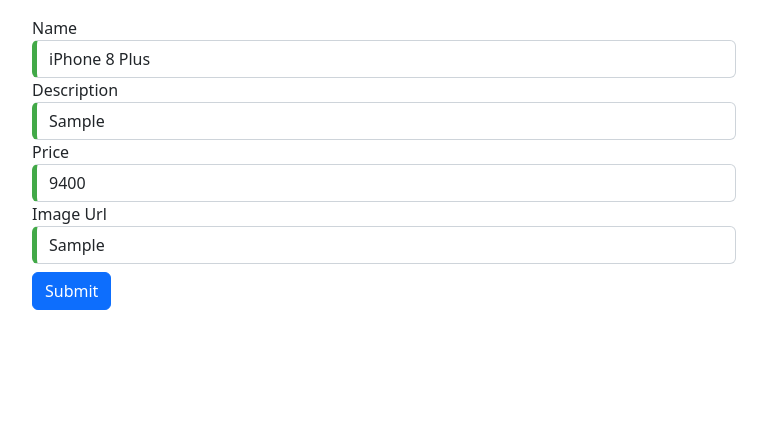
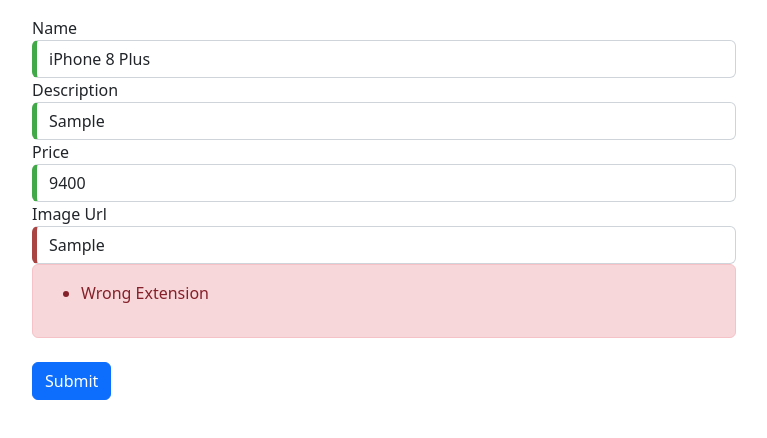
Before and after one commit to MustafaPeynirci/Angular-Development-Project, an Angular app in the folder example/: page / in a window 1280 px wide. Both pictures are taken after typing "Sample", "Sample", "Sample", "Sample" into the empty fields and a click on the button "Submit". Shown: the top 438 px of the page, without its empty margins (66-833 px from the left). Built offline with nearby package versions, Linux system fonts and the light colour scheme.

Commit message:
specific-validation-errors

```diff
--- /dev/null
+++ b/example/src/app/image.validators.ts
@@ -0,0 +1,15 @@
+import { AbstractControl, ValidationErrors } from "@angular/forms";
+
+export class ImageValidators {
+    static isValidExtension(control: AbstractControl): ValidationErrors | null {
+        const v = control.value as string
+        if (v.endsWith(".jpg") || v.endsWith(".jpeg") || v.endsWith(".png")) {
+            return null
+        }
+        else {
+            return {
+                wrongExtension: true
+            }
+        }
+    }
+}
--- a/example/src/app/product2/product2.component.html
+++ b/example/src/app/product2/product2.component.html
@@ -7,7 +7,16 @@
                         <label>Name</label>
                         <input class="form-control" formControlName="name">
                         <div *ngIf="name.touched && name.invalid" class="alert alert-danger">
-                            Name is required!
+                            <ul>
+                                <li *ngIf="name.errors['required']">
+                                    Name is required!
+                                </li>
+                                <li *ngIf="name.errors['minLength']">asdsa</li>
+
+                                <li *ngIf="name.errors['maxLength']">
+                                    Max 20 character!
+                                </li>
+                            </ul>
                         </div>
                     </div>
                     <div class="form-group">
@@ -21,6 +30,12 @@
                     <div class="form-group">
                         <label>Image Url</label>
                         <input class="form-control" formControlName="imageUrl">
+                        <div *ngIf="imageUrl.touched && imageUrl.invalid" class="alert alert-danger">
+                            <ul>
+                                <li *ngIf="imageUrl.errors['required']">Name is required!</li>
+                                <li *ngIf="imageUrl.errors['wrongExtension']">Wrong Extension</li>
+                            </ul>
+                        </div>
                     </div>
                     <button type="submit" class="btn btn-primary mt-2" (click)="updateProduct()">
                         Submit
--- a/example/src/app/product2/product2.component.ts
+++ b/example/src/app/product2/product2.component.ts
@@ -1,5 +1,6 @@
 import { Component, OnInit } from '@angular/core';
 import { FormControl, FormGroup, Validators } from '@angular/forms';
+import { ImageValidators } from '../image.validators';
 
 @Component({
   selector: 'app-product2',
@@ -9,10 +10,17 @@
 export class Product2Component implements OnInit {
 
   productForm = new FormGroup({
-    name: new FormControl("", [Validators.required, Validators.minLength(5)]),
+    name: new FormControl("", [
+      Validators.required,
+      Validators.minLength(5),
+      Validators.maxLength(20)
+    ]),
     description: new FormControl("", Validators.required),
     price: new FormControl("", Validators.required),
-    imageUrl: new FormControl("", Validators.required)
+    imageUrl: new FormControl("", [
+      Validators.required,
+      ImageValidators.isValidExtension
+    ])
   })
 
   constructor() { }
@@ -29,9 +37,11 @@
       price: "9400"
     })
   }
-
   get name() {
     return this.productForm.get('name')
   }
+  get imageUrl() {
+    return this.productForm.get('imageUrl')
+  }
 
 }
```
